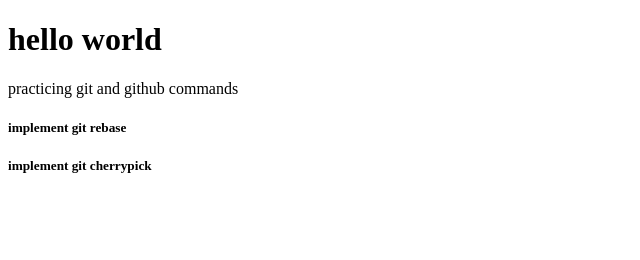
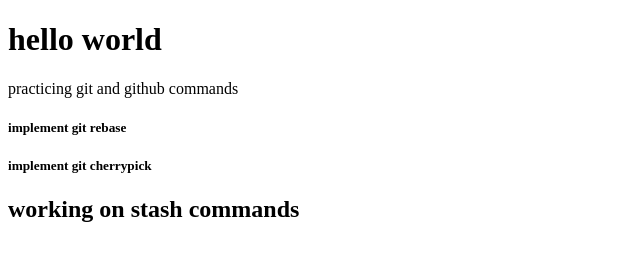
Before and after one commit to MBilalShaikh2003/gitandgithub, a plain HTML site: page index.html in a window 1280 px wide. Shown: the whole page, without its empty margins (0-640 px from the left). Drawn offline with Linux system fonts and the light colour scheme.

Commit message:
work done after stash pop

```diff
--- a/index.html
+++ b/index.html
@@ -10,5 +10,6 @@
     <p>practicing git and github commands</p>
     <h5>implement git rebase</h5>
     <h5>implement git cherrypick</h5>
+    <h2>working on stash commands</h2>
 </body>
 </html>
```
